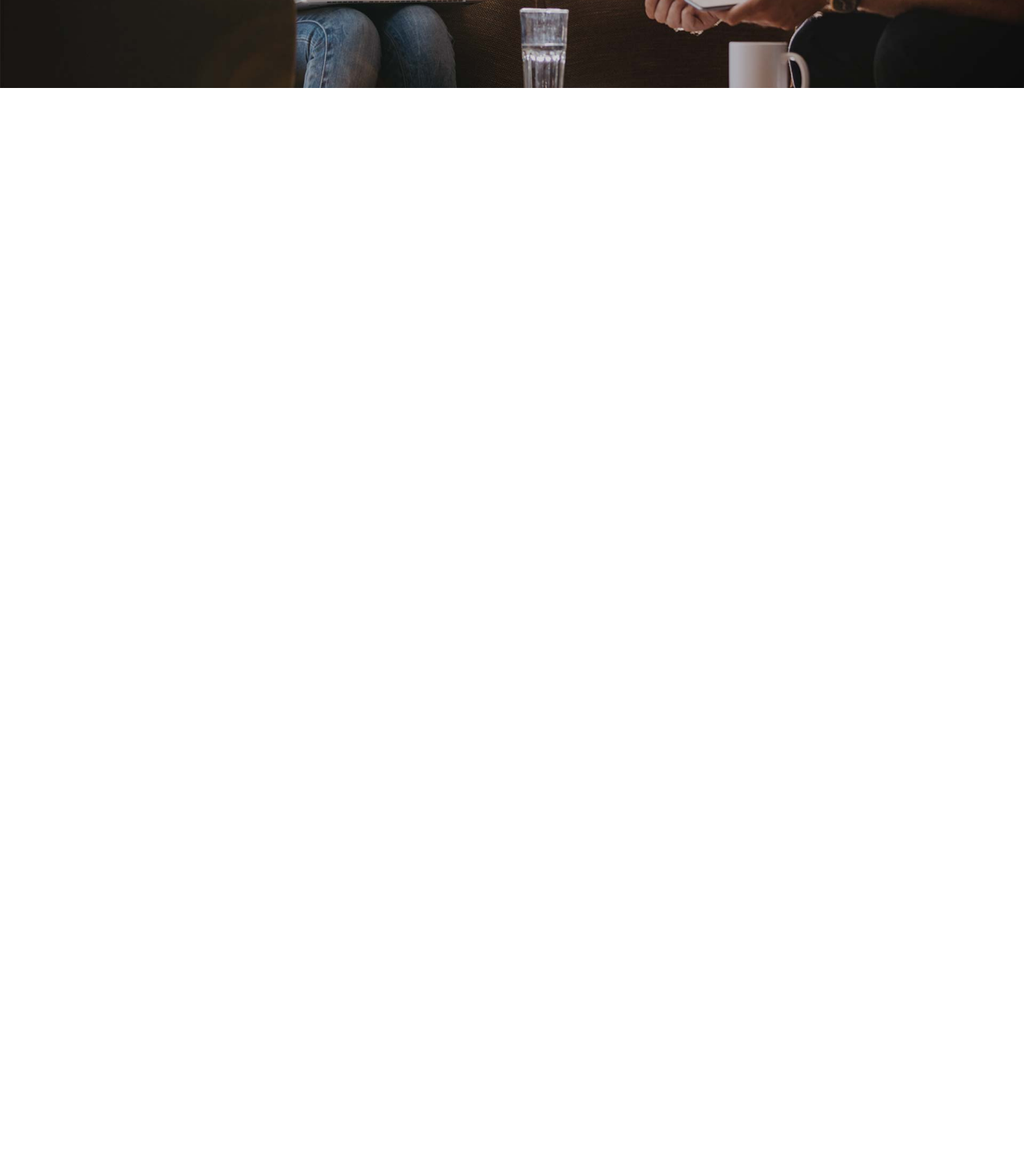
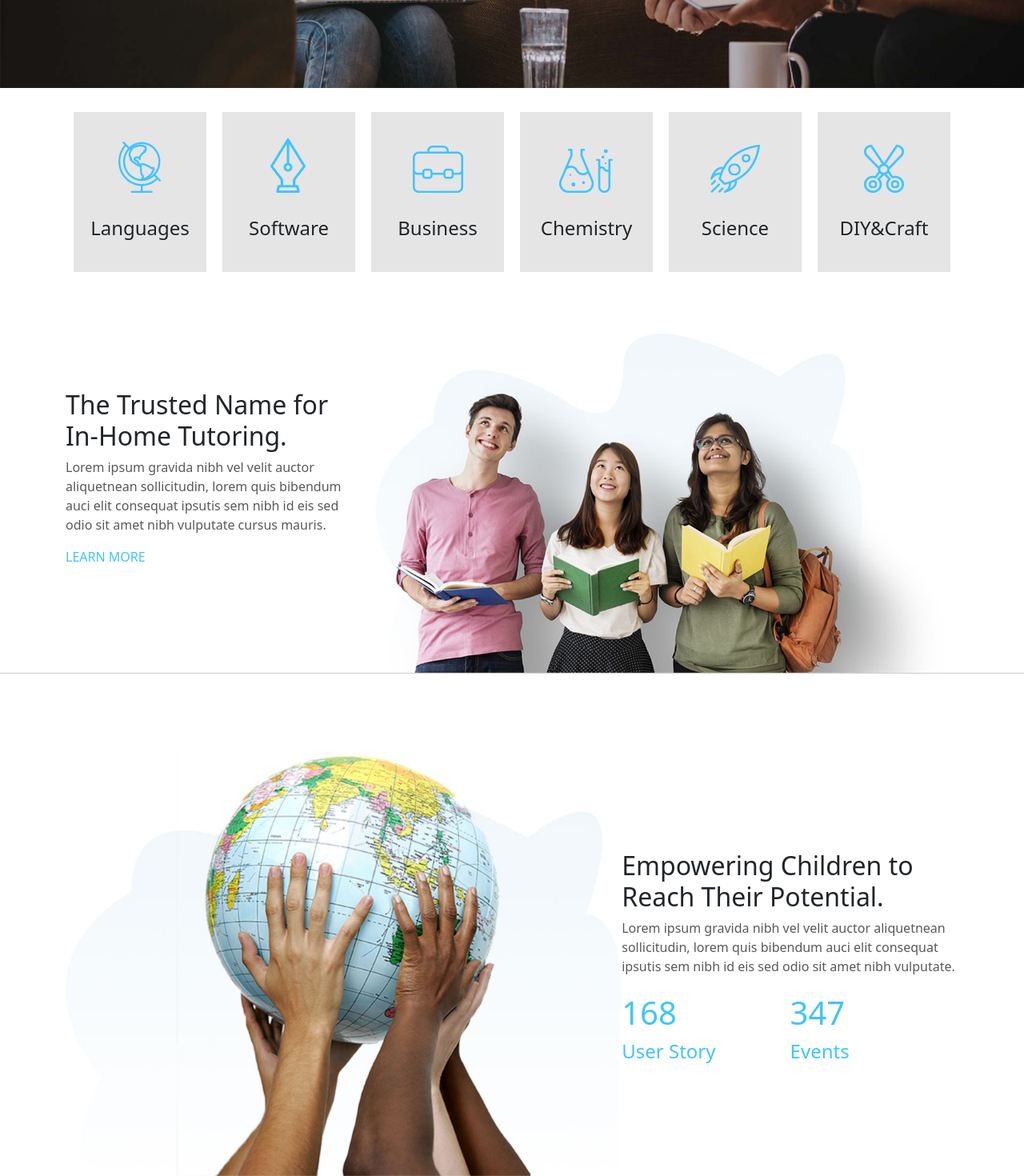
Before and after one commit to Hycarus/proj-html-vuejs, a Vue app: page / in a window 1280 px wide. Shown: the part 489-1959 px from the top of the page at 80% size. Before the commit the page ends 800 px from the top, so only its background shows below. Built offline with nearby package versions, Linux system fonts and the light colour scheme.

Commit message:
added first and second section

```diff
--- a/src/App.vue
+++ b/src/App.vue
@@ -7,47 +7,77 @@
     :images="store.carouselTopList"
     />
   </div>
+  <main>
+    <div id="section1">
+      <section class="container" >
+        <div class="d-flex">
+          <CardComponent/>
+        </div>
+        <div class="d-flex align-items-center justify-content-center w-100">
+          <div class="w-50">
+            <h2>The Trusted Name for In-Home Tutoring.</h2>
+            <p class="my-text-dark-grey">
+              Lorem ipsum gravida nibh vel velit auctor aliquetnean sollicitudin, lorem quis bibendum auci elit consequat ipsutis sem nibh id eis sed odio sit amet nibh vulputate cursus mauris.
+            </p>
+            <p>
+              <a class="text-uppercase text-decoration-none my-text-light-blue" href="">
+                Learn More
+              </a>
+            </p>
+          </div>
+          <div>
+            <img class="w-100" src="/images/h5-img-1.jpg" alt="">
+          </div>
+        </div>
+      </section>
+    </div>
+    <section class="container">
+      <div class="d-flex align-items-center justify-content-center">
+        <div>
+          <img class="w-100" src="/images/h5-img-2.jpg" alt="">
+        </div>
+        <div class="w-50">
+          <h2>
+            Empowering Children to Reach Their Potential.
+          </h2>
+          <p class="my-text-dark-grey">
+            Lorem ipsum gravida nibh vel velit auctor aliquetnean sollicitudin, lorem quis bibendum auci elit consequat ipsutis sem nibh id eis sed odio sit amet nibh vulputate.
+          </p>
+          <div class="d-flex w-100">
+            <p class="my-text-light-blue w-50 d-flex flex-column ">
+              <span class="fs-1">168</span>
+              <span class="fs-4">User Story</span>
+            </p>
+            <p class="my-text-light-blue w-50 d-flex flex-column">
+              <span class="fs-1">347</span>
+              <span class="fs-4">Events</span>
+            </p>
+          </div>
+        </div>
+      </div>
+    </section>
+  </main>
 </template>
 
 <script>
+  import CardComponent from './components/CardComponent.vue';
   import Carousel from './components/Carousel.vue';
   import {store} from './data/store.js';
-import HeaderComponent from './components/HeaderComponent.vue';
+  import HeaderComponent from './components/HeaderComponent.vue';
   export default {
     name: 'App',
     components:{
     Carousel,
-    HeaderComponent
-},
+    HeaderComponent,
+    CardComponent,
+    },
     data(){
       return{
         store,
       }
     },
     methods:{
-      mouseOver(item){
-        if(item === 'Home'){
-          this.store.homeFlag = true
-        }else if(item === 'Courses'){
-          this.store.coursesFlag = true
-        }else if(item === 'Instructors'){
-          this.store.instructorsFlag = true
-        }else if(item === 'Events'){
-          this.store.eventsFlag = true
-        }else if(item === 'Pages'){
-          this.store.pagesFlag = true
-        }else if(item === 'Elements'){
-          this.store.elementsFlag = true
-        }
-      },
-      mouseLeave(){
-        this.store.homeFlag = false
-        this.store.coursesFlag = false
-        this.store.instructorsFlag = false
-        this.store.eventsFlag = false
-        this.store.pagesFlag = false
-        this.store.elementsFlag = false
-      }
+
     },
   }
 </script>
@@ -57,9 +87,19 @@ import HeaderComponent from './components/HeaderComponent.vue';
 .my-text-white{
   color: $text_white;
 }
+.my-text-light-blue{
+  color: $text_light_blue;
+}
+.my-text-dark-grey{
+  color: $text_dark_grey;
+}
 header{
   z-index: 1000;
   margin-top: 10px;
   height: 100px;
 }
+#section1{
+  border-bottom: 1px solid $text_light_grey;
+  margin-bottom: 100px;
+}
 </style>
--- a/src/assets/styles/partials/_variables.scss
+++ b/src/assets/styles/partials/_variables.scss
@@ -7,3 +7,4 @@ $text_light_blue: #40c4ff;
 $text_dark_grey: #595959;
 $bg_yellow: #FFD740;
 $bg_light_blue: #9CE0FF;
+$bg_light_grey: #0707071A;
--- /dev/null
+++ b/src/components/CardComponent.vue
@@ -0,0 +1,36 @@
+<template>
+    <div class="card" v-for="img in store.firstSection">
+        <div><img :src="img.img" :alt="img.title"></div>
+        <h4>{{ img.title }}</h4>
+    </div>
+</template>
+
+<script>
+    import {store} from '../data/store.js';
+    export default {
+        name: 'CardComponent',
+        data(){
+            return{
+                store,
+            }
+        }
+    }
+</script>
+
+<style lang="scss" scoped>
+@use '../assets/styles/partials/_variables.scss' as *;
+.card{
+    margin: 30px 10px;
+    background-color: $bg_light_grey;
+    width: 200px;
+    height: 200px;
+    border-radius: 0;
+    border: none;
+    display: flex;
+    align-items: center;
+    justify-content: center;
+}
+h4{
+    padding-top: 30px;
+}
+</style>
--- a/src/data/store.js
+++ b/src/data/store.js
@@ -611,10 +611,30 @@ export const store = reactive({
                 ]
             }
         ],
-    homeFlag: null,
-    coursesFlag: null,
-    instructorsFlag: null,
-    eventsFlag: null,
-    pagesFlag: null,
-    elementsFlag: null,
+    firstSection:[
+        {
+            title: 'Languages',
+            img: '/images/h5-custom-icon-1.png',
+        },
+        {
+            title: 'Software',
+            img: '/images/h5-custom-icon-2.png',
+        },
+        {
+            title: 'Business',
+            img: '/images/h5-custom-icon-3.png',
+        },
+        {
+            title: 'Chemistry',
+            img: '/images/h5-custom-icon-4.png',
+        },
+        {
+            title: 'Science',
+            img: '/images/h5-custom-icon-5.png',
+        },
+        {
+            title: 'DIY&Craft',
+            img: '/images/h5-custom-icon-6.png',
+        },
+    ]
 })
```
